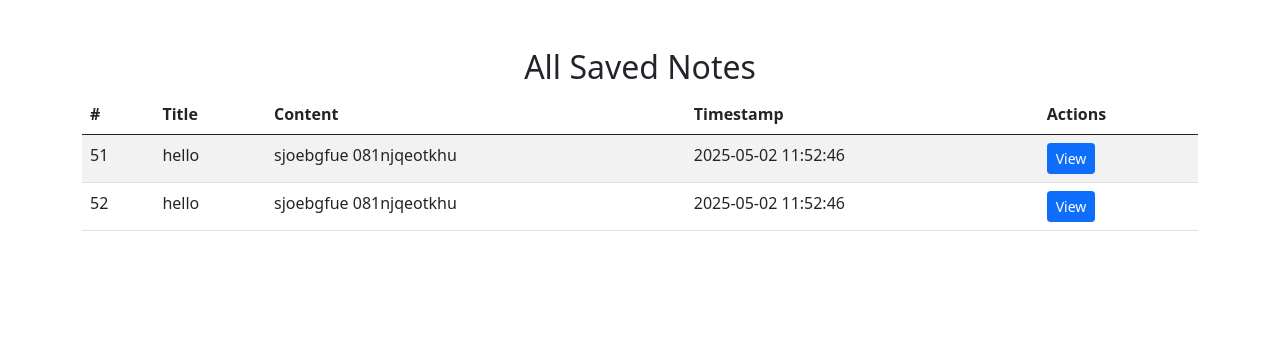
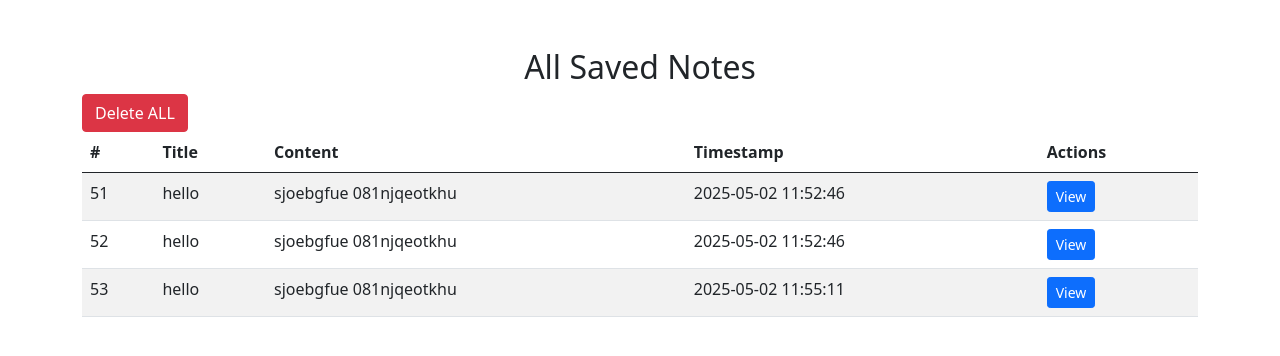
Before and after one commit to pavithapari/secure-notes-app, a Flask app: page /note in a window 1280 px wide. Shown: the top 356 px of the page. Run offline with Flask 3, Linux system fonts and the light colour scheme; data comes from the database, SQL or seed files in the repository; both versions use the stored data as it was after the commit.

Commit message:
added delete all

```diff
--- a/app.py
+++ b/app.py
@@ -19,6 +19,8 @@ def init_db():
             time TIMESTAMP DEFAULT CURRENT_TIMESTAMP
         )
     ''')
+
+    c.execute('''INSERT INTO notes(title, content) VALUES (?, ?)''', ('hello', 'sjoebgfue 081njqeotkhu'))
     conn.commit()
     conn.close()
 
@@ -86,6 +88,14 @@ def delete_note(note_id):
     conn.close()
 
     return redirect(url_for('home'))
+@app.route('/delete_all', methods=['POST'])
+def delete_all():
+    conn = sqlite3.connect('notes.db')
+    c = conn.cursor()
+    c.execute("DELETE FROM notes")
+    conn.commit()
+    conn.close()
+    return redirect(url_for('home'))
 
 
 if __name__ == '__main__':
--- a/templates/viewnotes.html
+++ b/templates/viewnotes.html
@@ -19,6 +19,10 @@
             </tr>
         </thead>
         <tbody>
+        <!-- Delete Button -->
+        <form action="{{ url_for('delete_all') }}" method="POST">
+            <button type="submit" class="btn btn-danger">Delete ALL</button>
+        </form>
             {% for note in notes %}
             <tr>
                 <td>{{ note[0] }}</td>
```
Also changed, not shown: notes.db.
